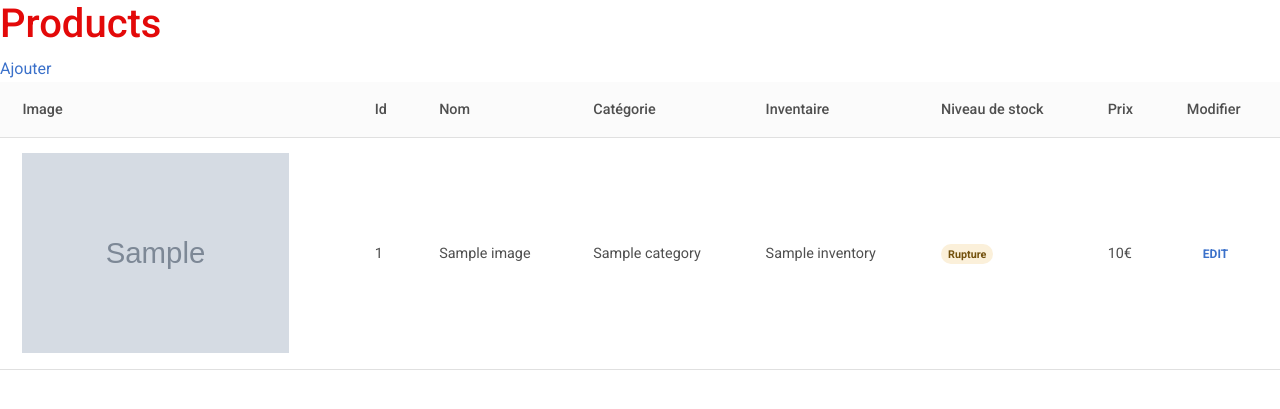
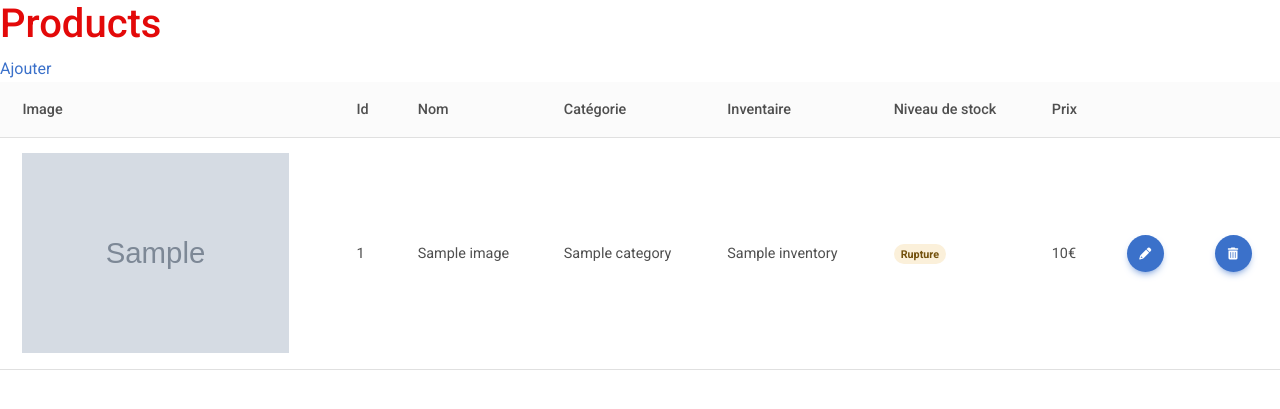
Before and after one commit to thuyannhu/Strasbouq, a PHP site: template src/View/Product/index.html.twig in a window 1280 px wide. Shown: the part 67-476 px from the top of the page. Run offline with PHP 8.4, Linux system fonts and the light colour scheme; the template is opened without the code that fills it: most values are stand-ins (such as "Sample title", 1, 10 or a date in 2020); grey boxes marked "Sample" are stand-in pictures; some libraries are stand-ins or nearby versions.

Commit message:
added button

```diff
--- a/src/View/Product/edit.html.twig
+++ b/src/View/Product/edit.html.twig
@@ -1,7 +1,7 @@
 {% extends 'layout.html.twig' %}
 
 {% block content %}
-    <h1>Edit product {{ product.name }}</h1>
+    <h1>Edit product {{ image.name }}</h1>
     {% include 'product/_form.html.twig' %}
     <a href="/products/show?id={{ product.id }}">Back</a>
 {% endblock %}
--- a/src/View/Product/index.html.twig
+++ b/src/View/Product/index.html.twig
@@ -17,7 +17,8 @@
         <th>Inventaire</th>
         <th>Niveau de stock</th>
         <th>Prix</th>
-        <th>Modifier</th>
+        <th></th>
+        <th></th>
     </tr>
   </thead>
   <tbody>
@@ -48,11 +49,19 @@
                 {% endif %}
                 <td class="fw-normal mb-1">{{ image.price }}€</td>
                 <td>
-                <button
-                type="button"
-                class="btn btn-link btn-rounded btn-sm fw-bold"
-                data-mdb-ripple-color="dark"
-                >Edit</button></td>
+                    <a href="/products/edit?id={{ image.id }}">
+                    <button type="button" class="btn btn-primary btn-floating">
+                    <i class="fas fa-pencil"></i>
+                    </button>
+                    </a>
+                 </td>
+                 <td>
+                 <a href="">
+                    <button type="button" class="btn btn-primary btn-floating">
+                    <i class="fas fa-trash-can"></i>
+                    </button>
+                    </a>
+                </td>
             </tr>
             </tbody>
     {% else %}
@@ -60,7 +69,6 @@
         {% endfor %}
     </ul>
     <a href="/products/add">Ajouter</a>
-        {{ dump (image)}}
 
 {% endblock %}
 
```
Also changed, not shown: public/assets/img/products/6446c4688f961.jpg (added).
